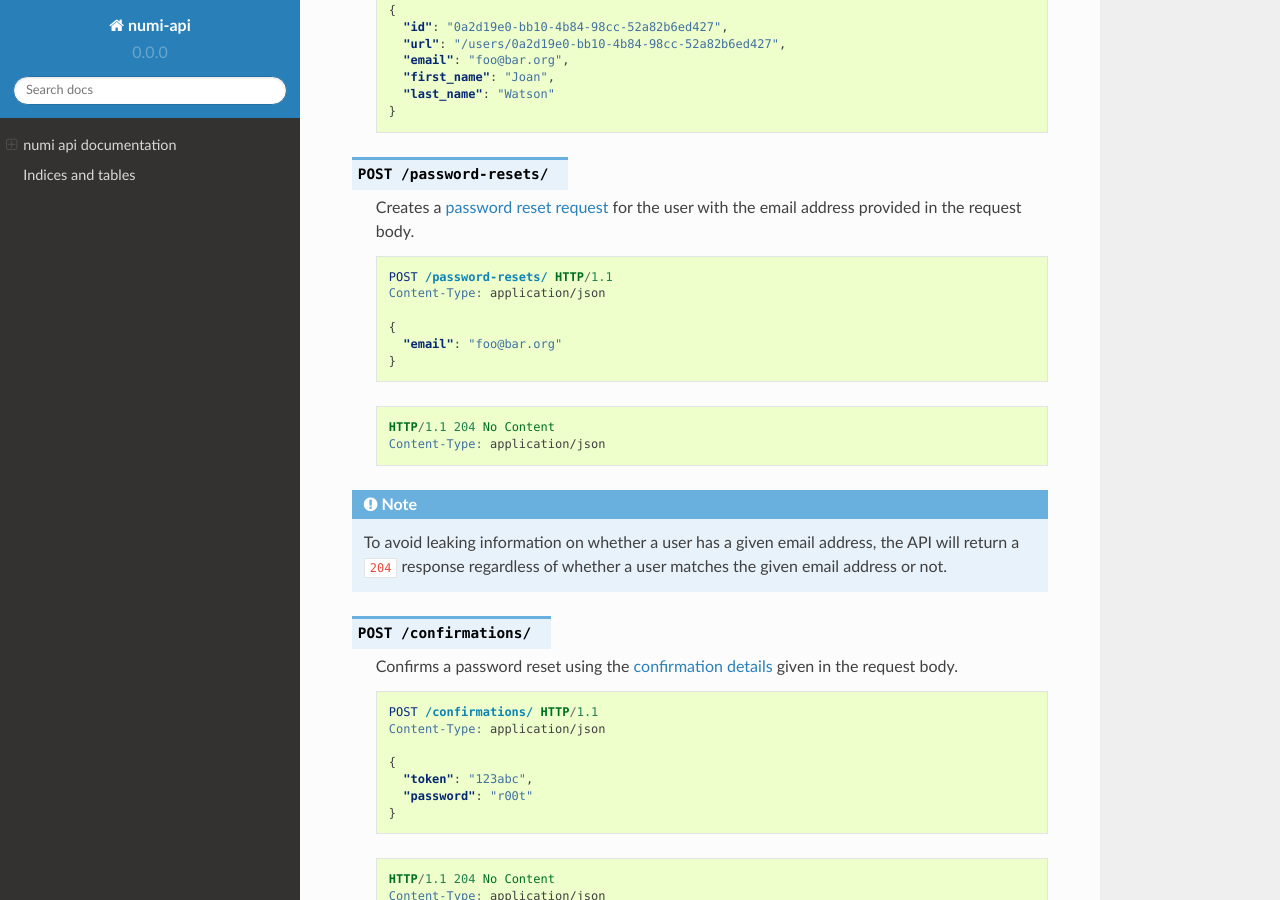
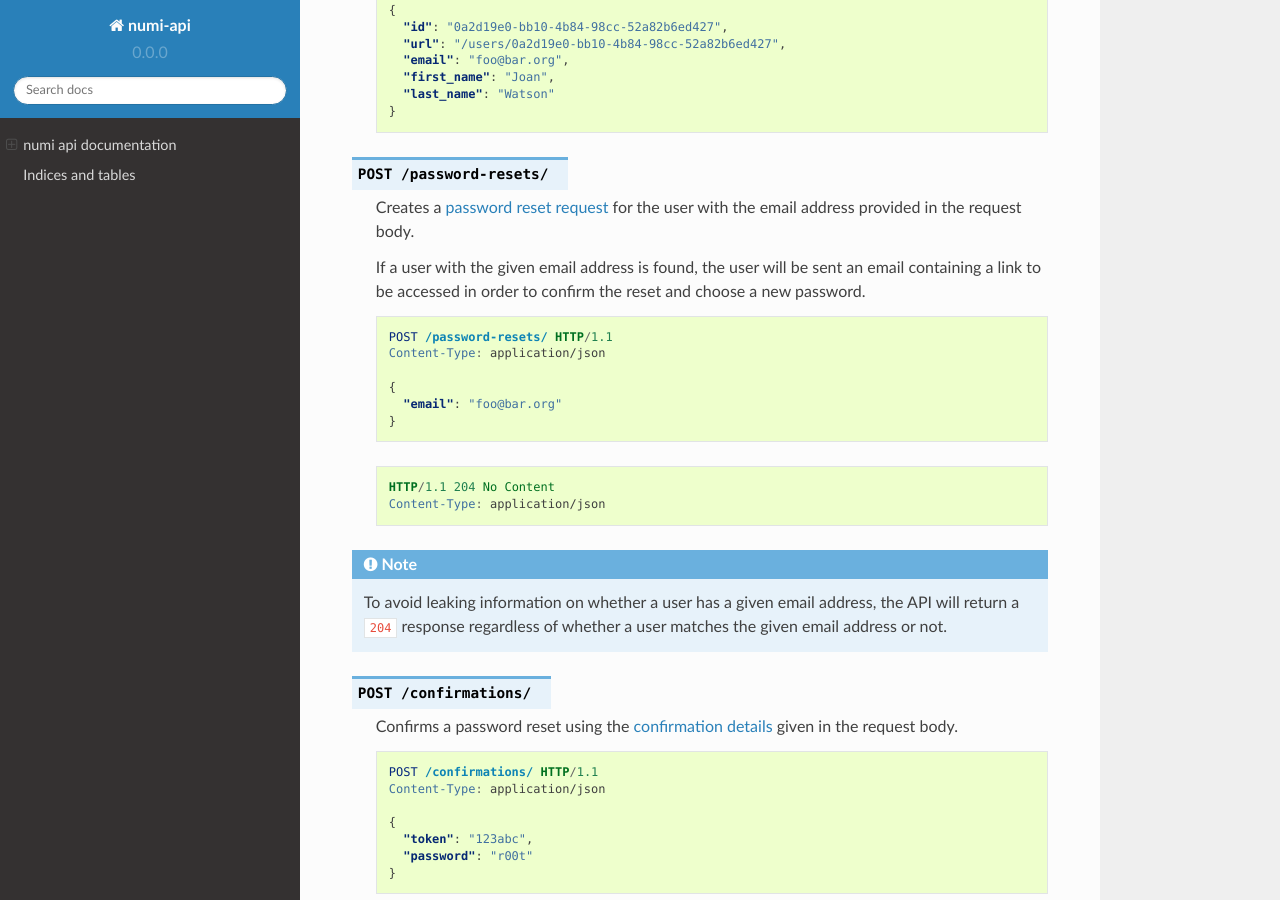
Before and after one commit to praekelt/numi-api, a Sphinx documentation site: the page built from docs/index.rst, in a window 1280 px wide and 900 px high, scrolled down 12823 px. Built offline with Sphinx 7.4.7 and the Read the Docs theme 2.0.0, drawn with Linux system fonts in a browser that asks for light colours.

Commit message:
Document how the password reset request is confirmed

```diff
--- a/docs/index.rst
+++ b/docs/index.rst
@@ -682,6 +682,10 @@ Users
 
   Creates a :ref:`password reset request <data-password-resets>` for the user
   with the email address provided in the request body.
+
+  If a user with the given email address is found, the user will be sent an
+  email containing a link to be accessed in order to confirm the reset and
+  choose a new password.
 
   .. sourcecode:: http
 
```
